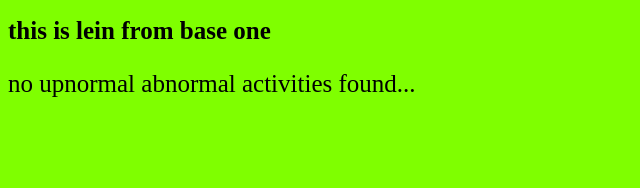
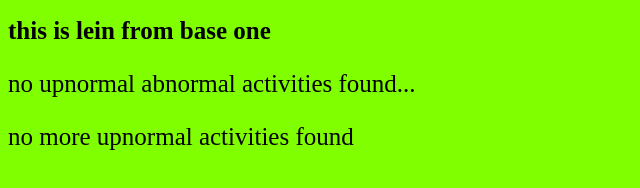
Before and after one commit to BecoolGhub/training_base_one, a plain HTML site: page index.html in a window 1280 px wide. Shown: the whole page, without its empty margins (0-640 px from the left). Drawn offline with Linux system fonts and the light colour scheme.

Commit message:
feat: added new line

```diff
--- a/index.html
+++ b/index.html
@@ -10,5 +10,8 @@
     <h1>this is lein from base one</h1>
 
     <p>no upnormal abnormal activities found...</p>
+
+    <p>no more upnormal activities found</p>
+
 </body>
 </html>
```
